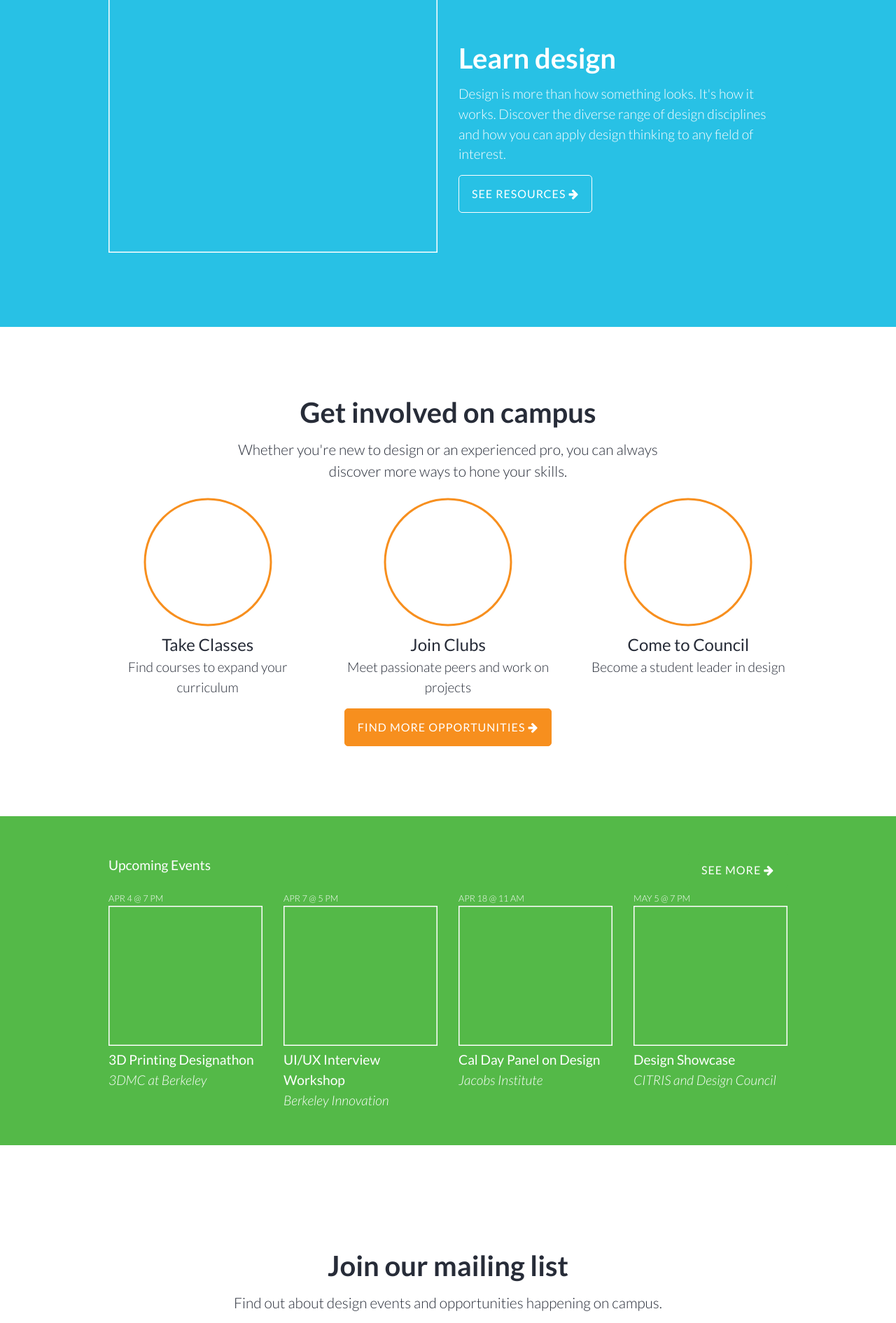
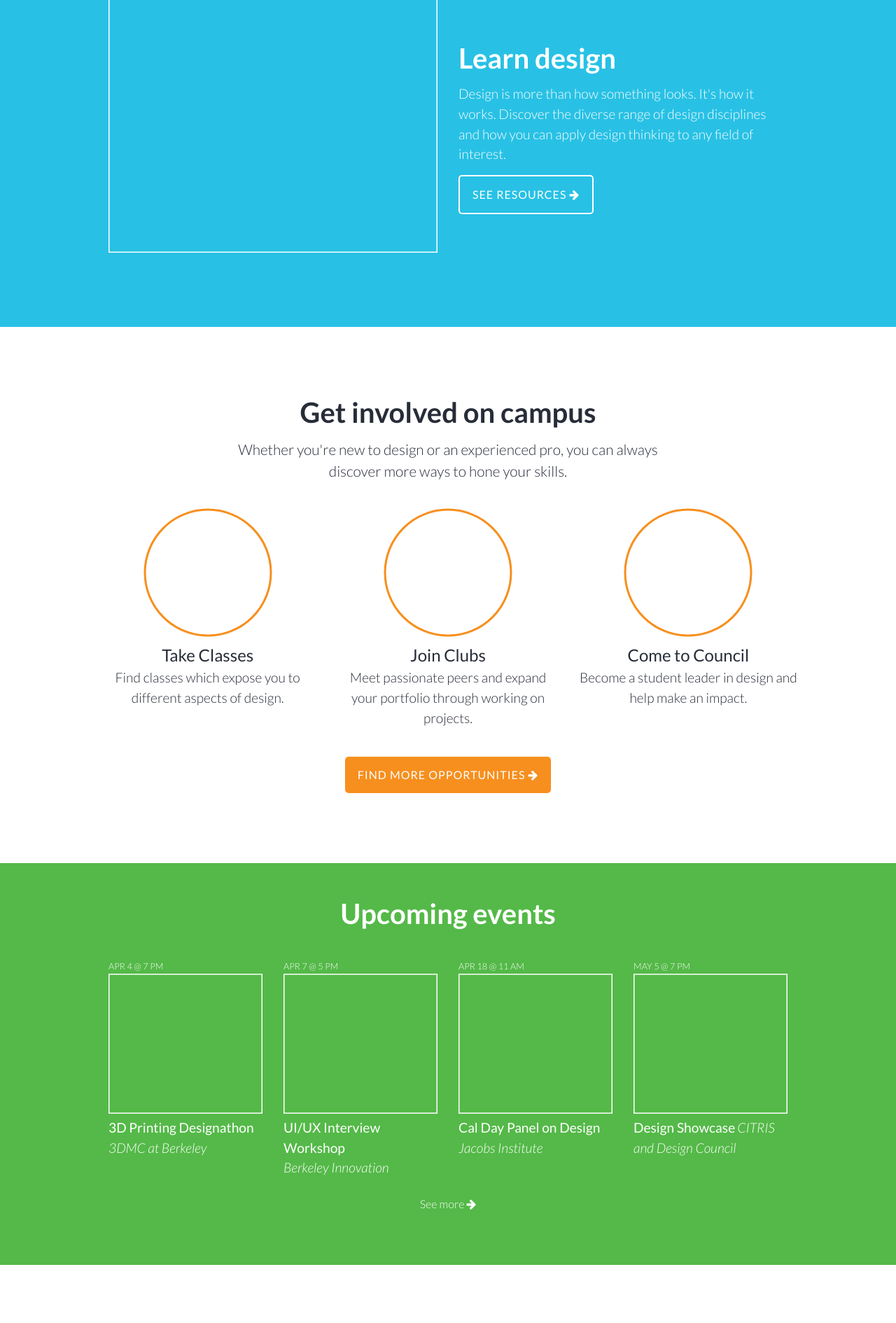
Before and after one commit to alexsg/designatberkeley, a Jekyll site: the page built from about.md, in a window 1280 px wide. Shown: the part 803-2693 px from the top of the page at 70% size. Built offline with Jekyll 4.4.1, drawn with Linux system fonts in a browser that asks for light colours; nearby versions of some CDN libraries.

Commit message:
started toolkit and added illustrations

```diff
--- a/_includes/head.html
+++ b/_includes/head.html
@@ -15,5 +15,4 @@
 
   <script type="text/javascript" async="" src="/js/jquery.js"></script>
   <script type="text/javascript" async="" src="/js/jquery.simple-text-rotator.min.js"></script>
-  <script type="text/javascript" async="" src="/js/home.js"></script>
 </head>
--- a/_layouts/home.html
+++ b/_layouts/home.html
@@ -57,33 +57,39 @@
 					</p>
 				</div>
 			</div>
-			<div class="row">
+			<div class="row getinvolved-thirds">
 				<div class="large-4 columns centered">
+          <a>
   					<svg style="display: block; margin: auto" height="200" width="200">
   					  <circle cx="100" cy="100" r="90" stroke="#f78f1e" stroke-width="3" fill="white" />
   					</svg>
   					<h4>Take Classes</h4>
   					<p>
-						Find courses to expand your curriculum
+  						Find classes which expose you to different aspects of design.
   					</p>
+          </a>
 				</div>
 				<div class="large-4 columns centered">
+          <a>
   					<svg style="display: block; margin: auto" height="200" width="200">
   					  <circle cx="100" cy="100" r="90" stroke="#f78f1e" stroke-width="3" fill="white" />
   					</svg>
   					<h4>Join Clubs</h4>
   					<p>
-						Meet passionate peers and work on projects
+  						Meet passionate peers and expand your portfolio through working on projects.
   					</p>
+          </a>
 				</div>
 				<div class="large-4 columns centered">
+          <a>
   					<svg style="display: block; margin: auto" height="200" width="200">
   					  <circle cx="100" cy="100" r="90" stroke="#f78f1e" stroke-width="3" fill="white" />
   					</svg>
   					<h4>Come to Council</h4>
   					<p>
-						Become a student leader in design
+  						Become a student leader in design and help make an impact.
   					</p>
+          </a>
 				</div>
 			</div>
 			<div class="large-12 columns centered">
@@ -94,16 +100,13 @@
 	</section>
 
 	<section class="events inverted">
-		<div class="row">
-			<div class="large-4 columns">
-				<h3 style="margin-top: 0.3em;">Upcoming Events</h3>
-			</div>
-			<div class="large-4 columns" style="text-align: right;">
-				<a class="button button-inverted-green">See more <i class="fa fa-arrow-right"></i></a>
+		<div class="row events-head">
+      <div class="large-12 columns centered">
+				<h2>Upcoming events</h2>
       </div>
 		</div>
+
 		<div class="row">
-
 			<div class="large-3 columns">
 				<span class="date">APR 4 @ 7 PM</span>
 				<svg width="100%" height="200">
@@ -140,6 +143,12 @@
 				<span class="host">CITRIS and Design Council</span>
 			</div>
 
+		</div>
+
+    <div class="row">
+      <div class="large-12 columns centered">
+        <a class="button-inverted-green">See more <i class="fa fa-arrow-right"></i></a>
+      </div>
     </div>
 	</section>
 
--- a/_sass/_web.scss
+++ b/_sass/_web.scss
@@ -59,7 +59,6 @@
   font-size: .8em;
 }
 a {
-  font-weight: 500;
 
   &:hover {
     @include transition(all, 0.5s, ease);
@@ -70,7 +69,6 @@
   background: $white;
   z-index: 1000;
 
-
   .home-link {
     padding: $unit*4;
     display: inline-block;
@@ -79,6 +77,7 @@
 
   a {
     text-transform: uppercase;
+    font-weight: 500;
 
     &:hover {
       color: $grey-color;
@@ -108,50 +107,17 @@
   padding-top: $unit*20;
 }
 
-.button {
-  color: $white;
-  border-radius: 5px;
-  display: inline-block;
-  font-size: 1em;
-  font-weight: 500;
-  letter-spacing: 1px;
-  text-decoration: none;
-  text-transform: uppercase;
-  padding: 14px 18px;
-}
-
-
-.button-inverted-blue {
-  border: 1px solid $white;
-
-  &:hover {
-    color: $blue;
-    background-color: $white;
-  }
-}
-
-.button-inverted-green {
-  border: 1px solid $green;
-  background-color: $green;
-
-  &:hover {
-    color: $green;
-    background-color: $white;
-  }
-}
-
-.button-orange {
-  border: 1px solid $orange;
-  background-color: $orange;
-
-  &:hover {
-    color: $orange;
-    background-color: $white;
-  }
-}
 
 section {
   padding: $unit*20 0;
+}
+
+.subhead {
+  margin-bottom: $unit*6;
+}
+
+.getinvolved-thirds {
+  padding-bottom: $unit*5;
 }
 
 .centered {
@@ -170,19 +136,64 @@
   background: $green;
   padding: $unit*10 0;
 
+  .row {
+    padding-bottom: $unit*5;
+  }
+
   .date {
     text-transform: uppercase;
     font-size: .8em;
   }
 
+
   h3 {
     margin-bottom: 0;
     font-size: 1.2em;
+    display: inline-block;
   }
 
   .host {
     font-style: italic;
     font-size: 1.2em;
+  }
+
+}
+
+.button {
+  color: $white;
+  border-radius: 5px;
+  display: inline-block;
+  font-size: 1em;
+  font-weight: 500;
+  letter-spacing: 1px;
+  text-decoration: none;
+  text-transform: uppercase;
+  padding: 14px 18px;
+}
+
+
+.button-inverted-blue {
+  border: 2px solid $white;
+
+  &:hover {
+    background-color: $white;
+    color: $blue;
+  }
+}
+
+.button-inverted-green {
+  border: 2px solid $green;
+  background-color: $green;
+
+  &:hover {
+  }
+}
+
+.button-orange {
+  background-color: $orange;
+
+  &:hover {
+    background-color: #d8791a;
   }
 }
 
@@ -193,7 +204,7 @@
 
 /* MAILCHIMP MAILING LIST FORM STYLES BELOW */
 input {
-  border: 1px solid $black;
+  border: 2px solid rgba(39, 44, 56, 0.4);
   border-radius: 5px;
   padding: 14px 18px;
   background: rgba(255,255,255,0.5);
@@ -208,14 +219,42 @@
 
 input.button-blue {
   color: $white;
-  border: 1px solid $blue;
+  border: 2px solid $blue;
   background-color: $blue;
-  @include transition(all, 0.5s, ease-in-out);
 
   &:hover {
     cursor: pointer;
-    color: $blue;
-    background-color: $white;
-
+    border: 2px solid #219bb9;
+    background-color: #219bb9;
+    @include transition(all, 0.5s, ease-in-out);
   }
 }
+
+
+/* TOOLKIT STYLING */
+
+.whatis {
+  h2 {
+    color: $white;
+  }
+
+  img {
+    max-width: 600px;
+    min-width: 300px;
+  }
+}
+
+.humancentered,
+.visual {
+  background: $blue;
+}
+
+.digitalproduct,
+.physicalproduct {
+  background: $orange;
+}
+
+.environmental,
+.fashion {
+  background: $green;
+}
--- a/js/home.js
+++ b/js/home.js
@@ -27,16 +27,18 @@
     speed: 3500
   });
 
+
+
   $(window).scroll(function(){
     if($(window).scrollTop() > window.innerHeight-100){ // position of menu from the top
       $nav.addClass('fixedClass');
       if ($nav.data('size') == 'big') {
-        $nav.data('size','small').stop().animate({height: '60px'}, 300);
+        $nav.data('size','small').stop().animate({height: '50px', font-size: '.9em'}, 300);
       }
     } else{
       $nav.removeClass('fixedClass');
       if ($nav.data('size') == 'small') {
-        $nav.data('size','big').stop().animate({height: '64px'}, 300);
+        $nav.data('size','big').stop().animate({height: '64px', font-size: '1em'}, 300);
       }
     }
   });
```
Also changed, not shown: toolkit.md (+1 -1 lines), media/digitalproduct.png (added), media/fashion.png (added), media/humancentered.png (added), media/physicalproduct.png (added), media/visual.png (added), 3 other files. Lines whose indentation alone changed are shown as unchanged.
